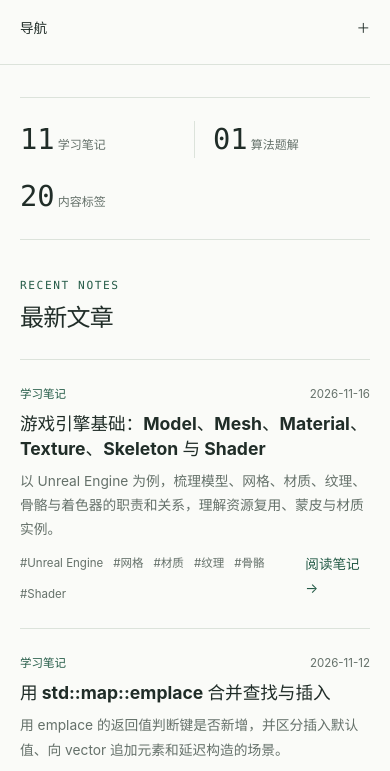
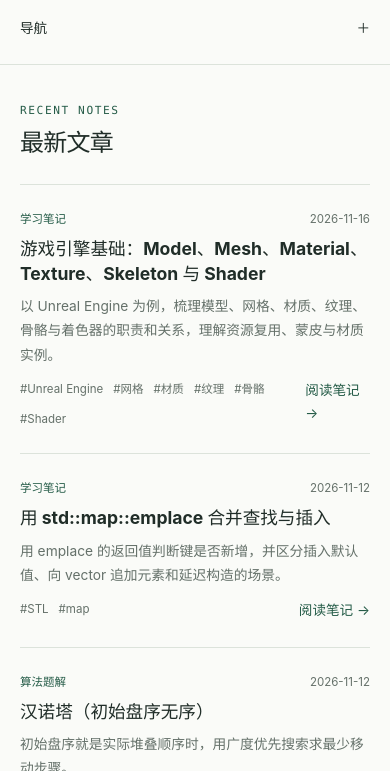
Before and after one commit to jiangxiaokang666/tech-notes, an Astro site: page / in a window 390 px wide. Shown: the part 51-822 px from the top of the page. Built offline with nearby package versions, Linux system fonts and the light colour scheme; Astro itself is replaced by a stand-in of ours.

Commit message:
Remove homepage content statistics

```diff
--- a/src/pages/index.astro
+++ b/src/pages/index.astro
@@ -8,7 +8,6 @@ const [learning, algorithms] = await Promise.all([
   getPublishedCollection('algorithms'),
 ]);
 const all = [...learning, ...algorithms].sort((a, b) => b.data.pubDate.getTime() - a.data.pubDate.getTime() || a.id.localeCompare(b.id));
-const tagCount = new Set(all.flatMap((article) => article.data.tags)).size;
 const chapters = learning;
 const topics = Array.from(new Set(chapters.map((entry) => entry.data.series))).map((id) => {
   const entries = chapters.filter((entry) => entry.data.series === id);
@@ -17,9 +16,6 @@ const topics = Array.from(new Set(chapters.map((entry) => entry.data.series))).m
 ---
 <BaseLayout title={site.name}>
   <h1 class="visually-hidden">{site.name}，{site.description}</h1>
-  <section class="stats" aria-label="已发布内容统计">
-    {[['学习笔记', learning.length], ['算法题解', algorithms.length], ['内容标签', tagCount]].map(([label, value]) => <div><strong>{String(value).padStart(2, '0')}</strong><span>{label}</span></div>)}
-  </section>
   <div class="home-columns">
     <section class="section-block" aria-labelledby="latest-title">
       <div class="section-heading"><div><span class="eyebrow">RECENT NOTES</span><h2 id="latest-title">最新文章</h2></div><span class="muted small">按发布日期排序</span></div>
--- a/src/styles/global.css
+++ b/src/styles/global.css
@@ -226,36 +226,6 @@ main:focus {
   color: var(--accent-text);
   filter: brightness(1.1);
 }
-.stats {
-  margin-top: 32px;
-  display: grid;
-  grid-template-columns: repeat(3, 1fr);
-  border-block: 1px solid var(--line);
-  padding-block: 23px;
-}
-.stats > div {
-  display: flex;
-  align-items: baseline;
-  gap: 16px;
-  padding-inline: 28px;
-  border-right: 1px solid var(--line);
-}
-.stats > div:first-child {
-  padding-left: 0;
-}
-.stats > div:last-child {
-  border: 0;
-}
-.stats strong {
-  font-family: Consolas, monospace;
-  font-size: 2rem;
-  line-height: 1.3;
-  font-weight: 500;
-}
-.stats span {
-  font-size: 0.8rem;
-  color: var(--muted);
-}
 .section-block {
   padding-block: 46px 0;
 }
@@ -411,10 +381,6 @@ main:focus {
   .navigation nav {
     gap: 16px;
   }
-  .stats > div {
-    padding-inline: 16px;
-    gap: 10px;
-  }
 }
 @media (max-width: 900px) {
   .header-inner {
@@ -457,10 +423,6 @@ main:focus {
     border-bottom: 0;
     border-left: 2px solid transparent;
   }
-  .stats > div {
-    flex-direction: column;
-    gap: 3px;
-  }
   .home-columns {
     gap: 28px;
     grid-template-columns: minmax(0, 1.5fr) minmax(0, 1fr);
@@ -476,27 +438,6 @@ main:focus {
   .button {
     gap: 14px;
     padding: 10px 14px;
-  }
-  .stats {
-    grid-template-columns: repeat(2, 1fr);
-    gap: 20px 0;
-  }
-  .stats > div {
-    flex-direction: row;
-    align-items: baseline;
-    padding-inline: 18px;
-  }
-  .stats > div:nth-child(odd) {
-    padding-left: 0;
-  }
-  .stats > div:nth-child(even) {
-    border: 0;
-  }
-  .stats strong {
-    font-size: 1.8rem;
-  }
-  .stats span {
-    font-size: 0.75rem;
   }
   .section-heading {
     align-items: flex-start;
```
Also changed, not shown: README.md.
